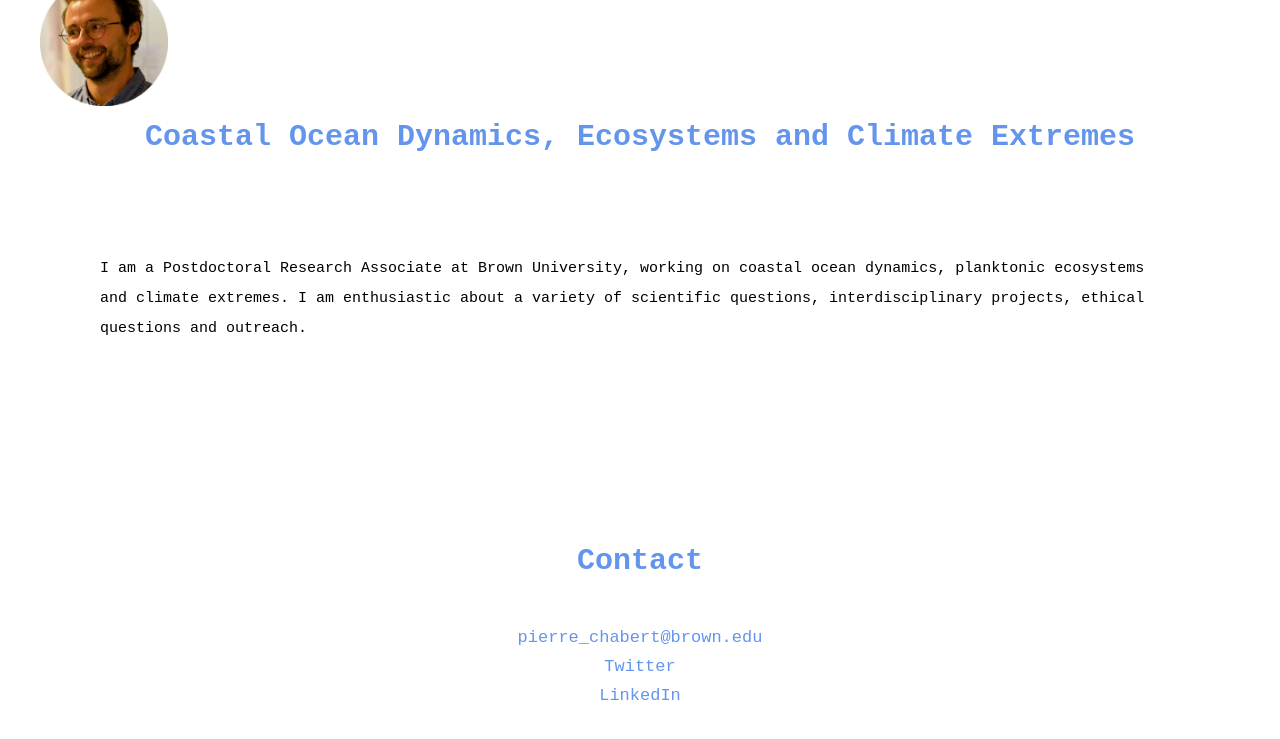
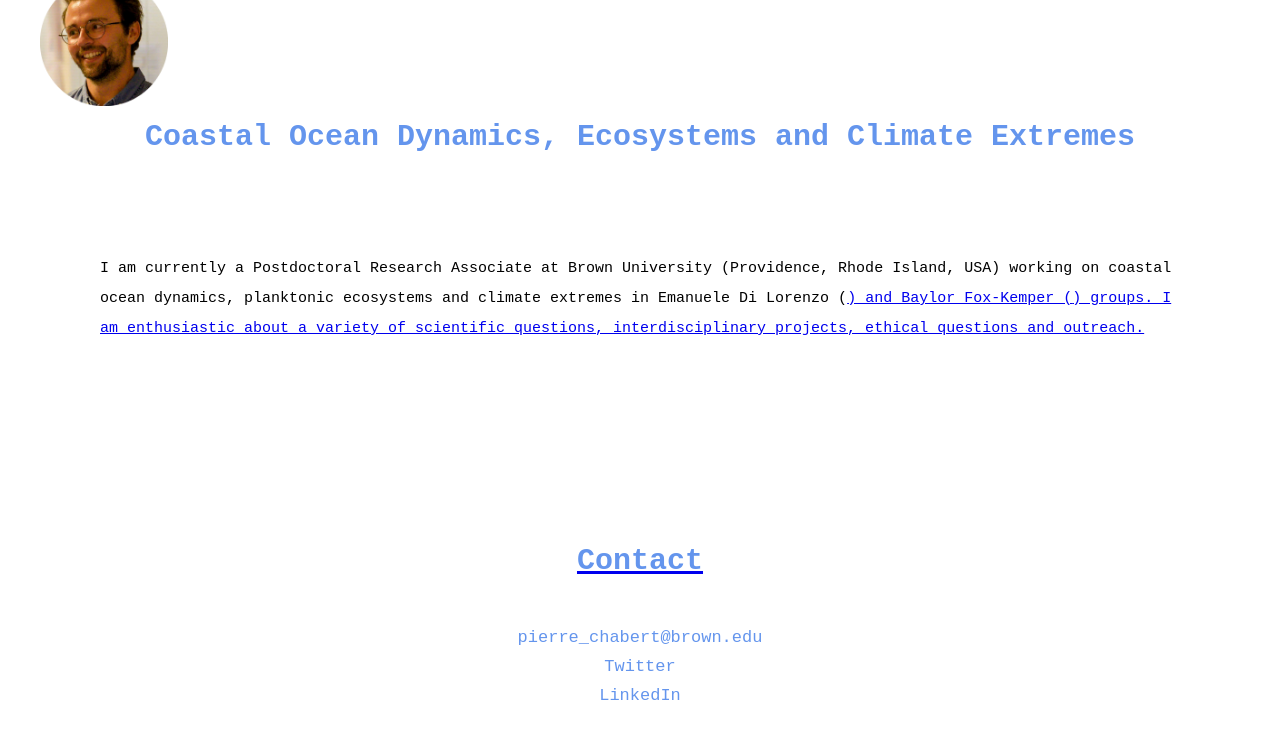
Before and after one commit to pierrechabert/pierrechabert.github.io, a Jekyll site: the page index.html, which Jekyll copies as it is, in a window 1280 px wide and 900 px high, scrolled down 489 px. Shown: the top 739 px of the window. Built offline with Jekyll 4.4.1, drawn with Linux system fonts in a browser that asks for light colours.

Commit message:
Update index.html

```diff
--- a/index.html
+++ b/index.html
@@ -75,7 +75,7 @@
   <div style="height:600px; margin:100px;">
   <!--  <h1 style="color:cornflowerblue; font-size:30px;"> Content </h1> -->
   <p style="line-height: 2.0; font-size:15px;">
-I am a Postdoctoral Research Associate at Brown University, working on coastal ocean dynamics, planktonic ecosystems and climate extremes. I am enthusiastic about a variety of scientific questions, interdisciplinary projects, ethical questions and outreach.
+I am currently a Postdoctoral Research Associate at Brown University (Providence, Rhode Island, USA) working on coastal ocean dynamics, planktonic ecosystems and climate extremes in Emanuele Di Lorenzo (<a href="https://www.ocean.brown.edu/"</a>) and Baylor Fox-Kemper (<a href="https://fox-kemper.com/"</a>) groups. I am enthusiastic about a variety of scientific questions, interdisciplinary projects, ethical questions and outreach.
   </p>
    <!-- Presentation, research interests -->
    <!--  -->
```
